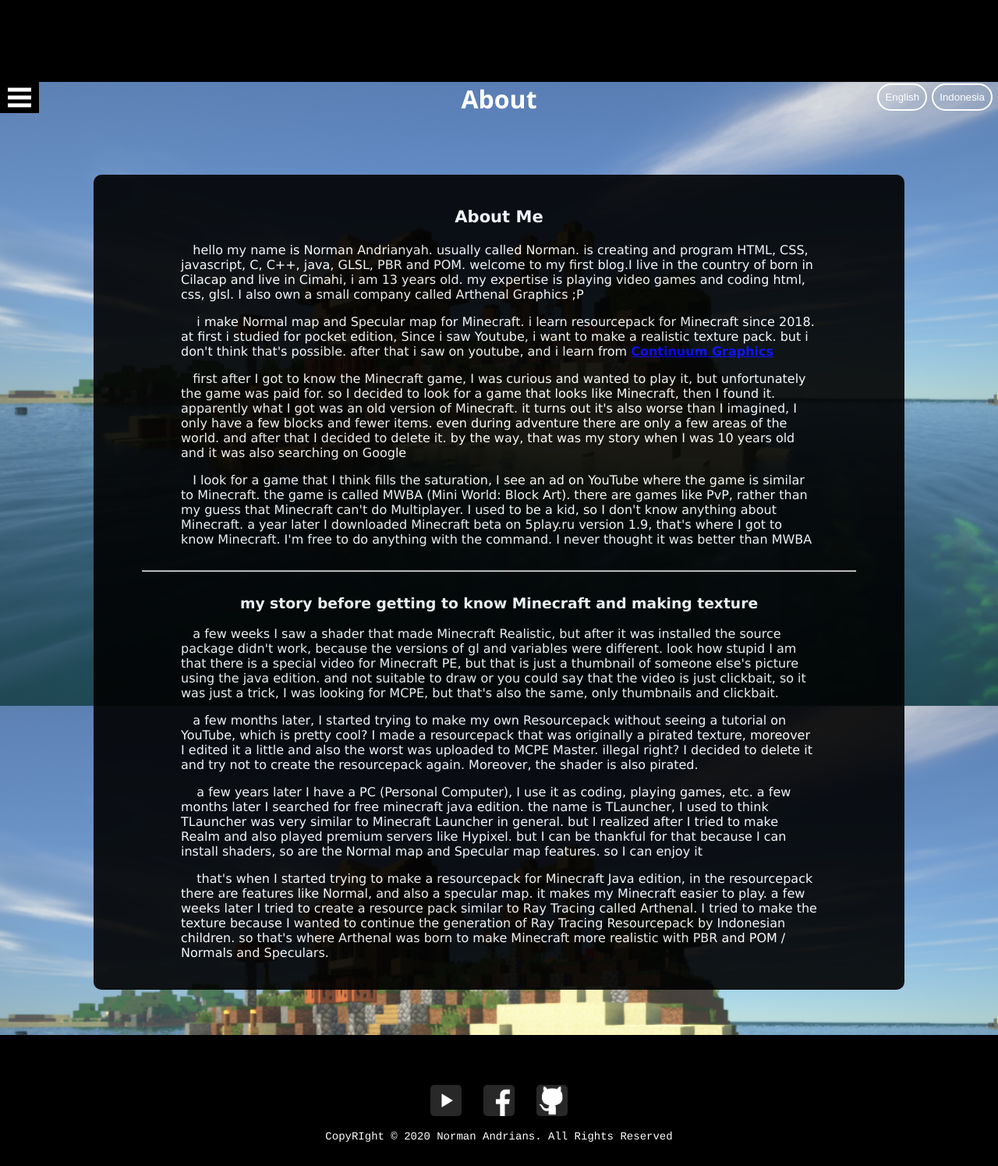
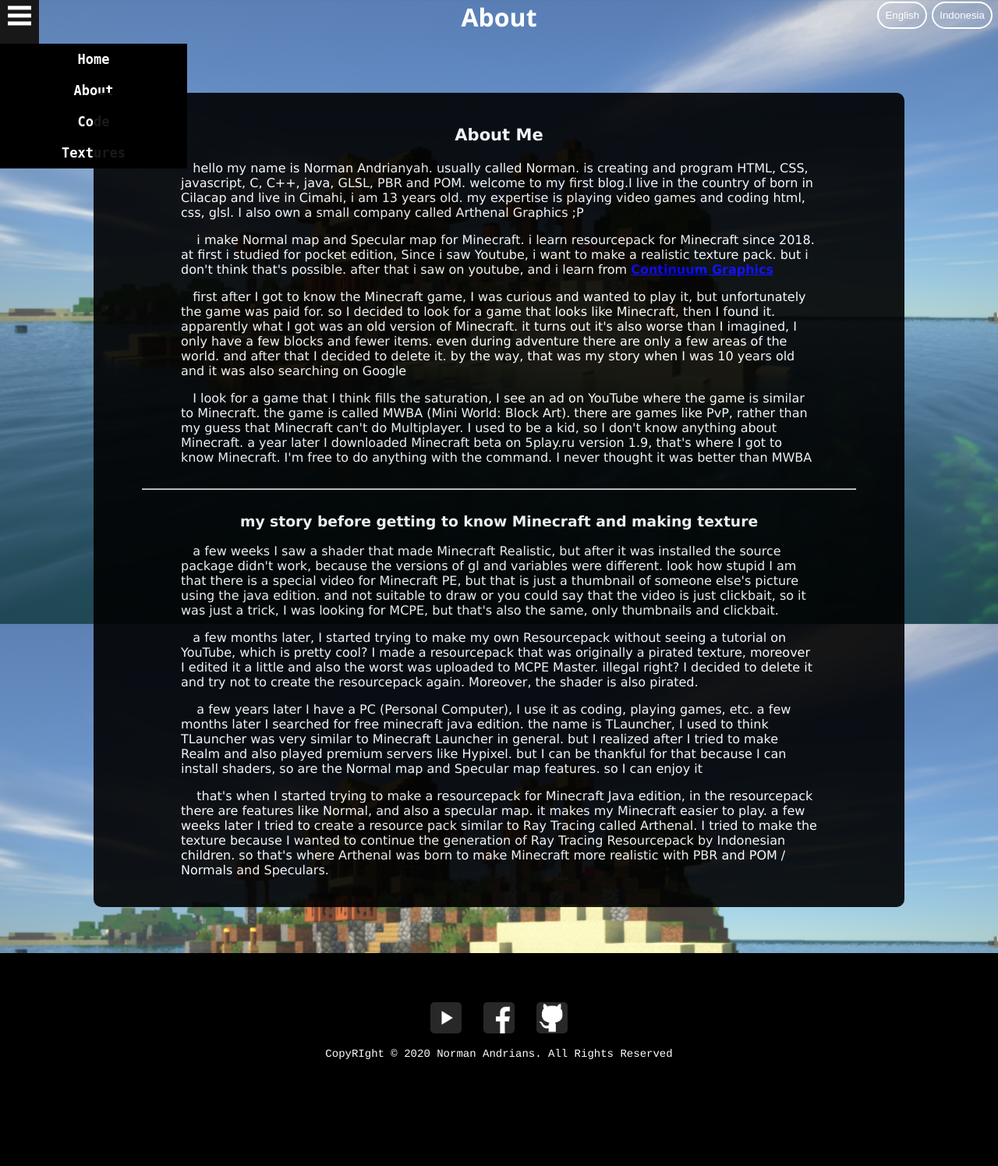
Before and after one commit to norman-andrians/norman-andrians.github.io, a PHP site: page /about in a window 1280 px wide. Shown: the whole page at 78% size. After the commit the page ends 1358 px from the top, so only its background shows below. Run offline with PHP 8.4, Linux system fonts and the light colour scheme.

Commit message:
fixed background

```diff
--- a/about/index.html
+++ b/about/index.html
@@ -16,11 +16,10 @@
                 <ul>
                     <li><a href="#"><img src="/assets/image/nav-image.png" alt="navigation"></a>
                         <ul class="sub-nav">
-                            <li><a href="/">Home</a></li>
-                            <li><a href="">About</a></li>
-                            <li><a href="/code">Code</a></li>
-                            <li><a href="/resourcepack">Textures</a></li>
-
+                            <li style="width: 240px;"><a href="/">Home</a></li>
+                            <li style="width: 240px;"><a href="">About</a></li>
+                            <li style="width: 240px;"><a href="/code">Code</a></li>
+                            <li style="width: 240px;"><a href="/resourcepack">Textures</a></li>
                         </ul>
                     </li>
                 </ul>
--- a/assets/style/main.css
+++ b/assets/style/main.css
@@ -227,7 +227,10 @@
     background-attachment: fixed;
     -webkit-background-size: cover;
     background-size: cover;
-    margin: -8px;
+	margin-top: -3cm;
+	margin-left: -8px;
+	margin-right: -8px;
+	margin-bottom: -8px;
 }
 .regular-element-header-title {
     text-align: center;
```
Also changed, not shown: resourcepack/index.html (+4 -4 lines).
